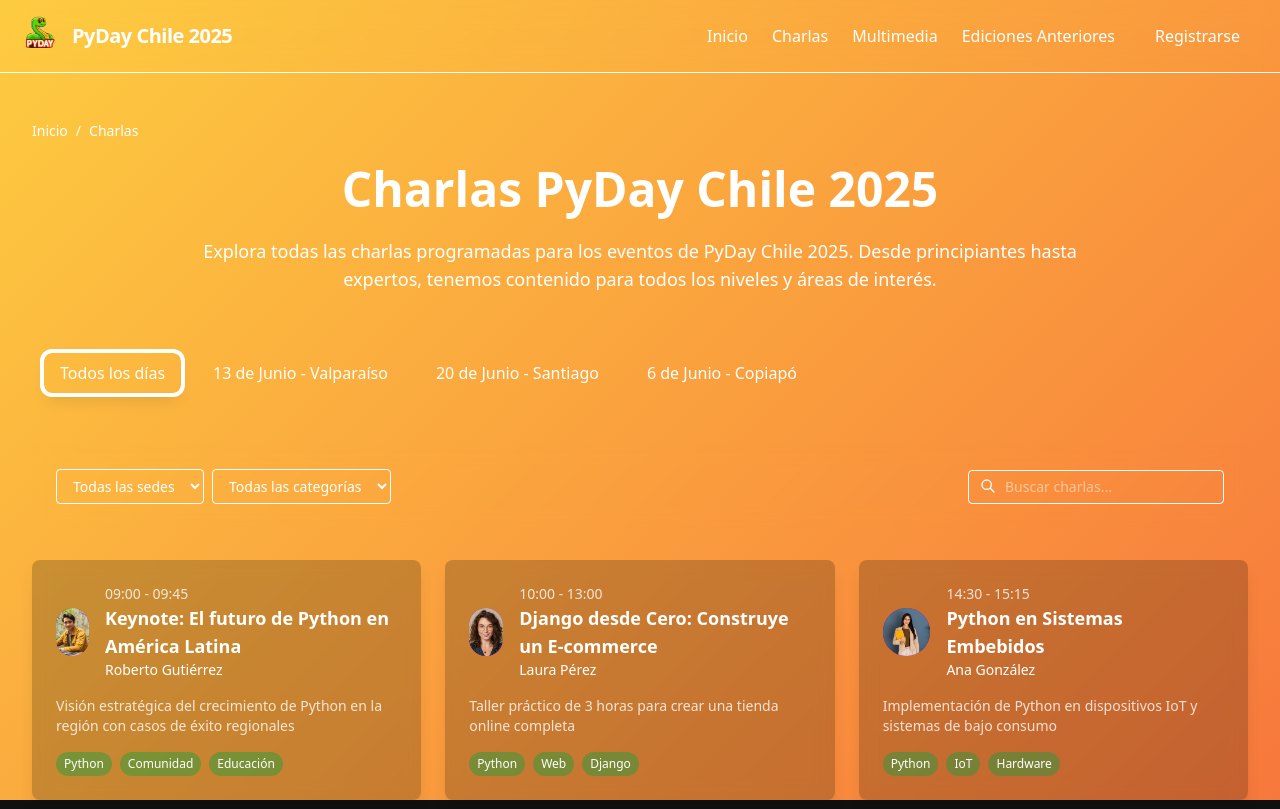
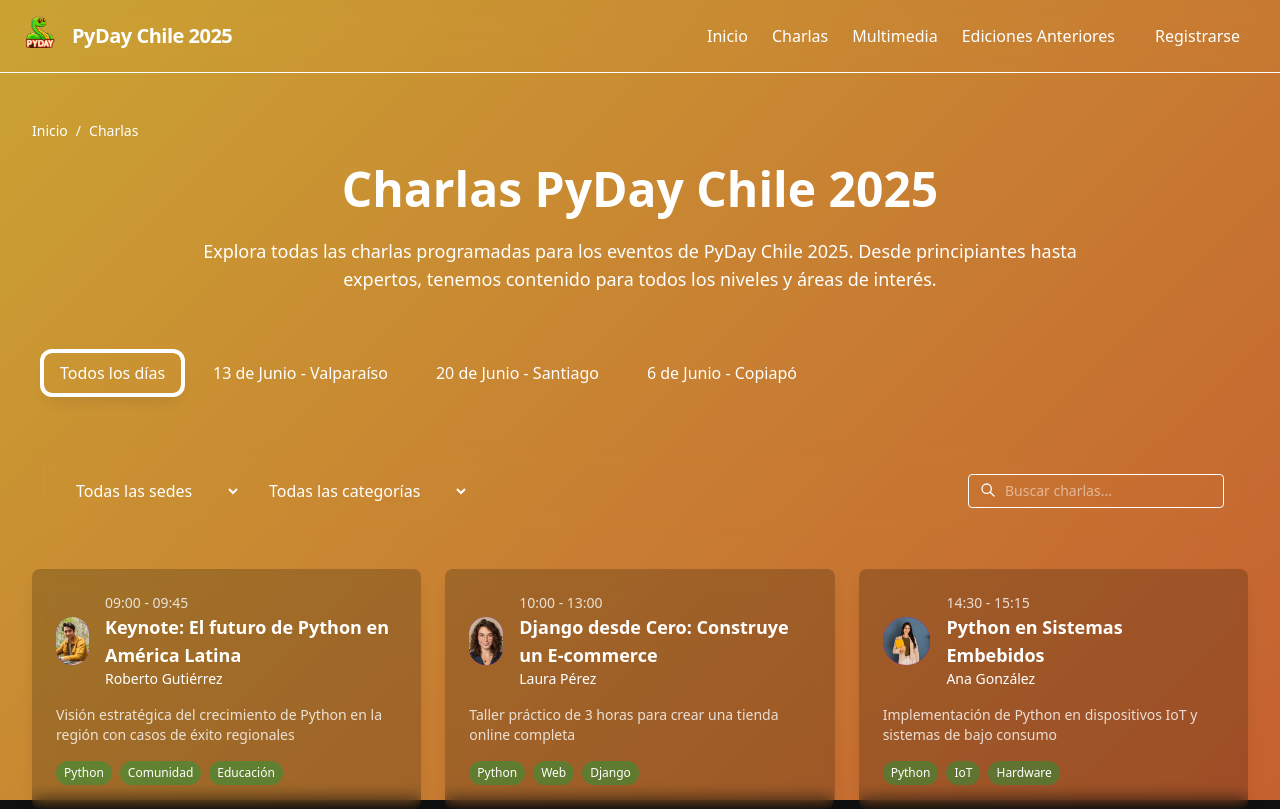
Before and after one commit to python-chile/pydaydotcl, a Next.js app: page /talks in a window 1280 px wide. Shown: the top 809 px of the page. Built offline with nearby package versions, Linux system fonts and the light colour scheme.

Commit message:
Change background brightness

```diff
--- a/src/app/globals.css
+++ b/src/app/globals.css
@@ -18,20 +18,38 @@
   /* Fondo oscuro intermedio */
 }
 
+
 body {
   background-color: var(--bg-dark);
   color: var(--text-white);
 }
 
 /* Gradiente con tránsito moderado entre los colores */
-.gradient-bg {
+/* .gradient-bg {
   background: linear-gradient(135deg,
       var(--primary-green) 0%,
       var(--accent-yellow) 50%,
       var(--outline-red) 100%);
   background-size: 400% 400%;
   animation: gradient 18s ease infinite;
+} */
+
+/* .gradient-bg {
+  background:
+    linear-gradient(rgba(0, 0, 0, 0.1), rgba(0,0,0,0.1)),
+    linear-gradient(135deg, var(--primary-green) 0%, var(--accent-yellow) 50%, var(--outline-red) 100%);
+  background-size: 400% 400%;
+  background-blend-mode: darken;
+  animation: gradient 18s ease infinite;
+} */
+
+.gradient-bg {
+  background: linear-gradient(135deg, var(--primary-green) 0%, var(--accent-yellow) 50%, var(--outline-red) 100%);
+  background-size: 400% 400%;
+  animation: gradient 18s ease infinite;
+  filter: brightness(0.8);
 }
+
 
 @keyframes gradient {
   0% {
@@ -47,7 +65,6 @@ body {
   }
 }
 
-/* Estilo para el texto del logo */
 .logo-text {
   font-family: sans-serif;
   color: var(--text-white);
@@ -85,4 +102,25 @@ body {
   .container-py {
     @apply max-w-7xl mx-auto px-4 py-12 sm:px-6 lg:px-8;
   }
+
+  .select-theme {
+    background-color: rgba(var(--bg-dark), 0.3);
+    border: 1px solid rgba(var(--primary-green), 0.2);
+    @apply text-[var(--text-white)] rounded-lg px-4 py-2.5 pr-8 text-sm md:text-base transition-all duration-200 cursor-pointer focus:outline-none focus:ring-2 focus:ring-[var(--primary-green)] hover:border-[var(--primary-green)];
+  }
+
+  .select-theme option {
+    background-color: var(--primary-green);
+    color: var(--primary-green) !important;
+    border: var(--primary-green) !important;
+    transition: background-color 0.2s ease, color 0.2s ease;
+  }
+
+  .select-theme option:hover,
+  .select-theme option:checked {
+    background-color: rgba(var(--accent-yellow) 0.3) !important;
+    color: var(--text-white) !important;
+  }
+
+
 }
--- a/src/app/talks/page.js
+++ b/src/app/talks/page.js
@@ -105,7 +105,7 @@ export default function TalksPage() {
             <select
               value={selectedCity}
               onChange={(e) => setSelectedCity(e.target.value)}
-              className="bg-py-dark/30 text-py-text border border-py-text/20 rounded px-3 py-1.5 text-sm focus:outline-none focus:ring-2 focus:ring-py-green"
+              className="select-theme"
             >
               <option value="">Todas las sedes</option>
               {Object.keys(cityData).map((cityKey) => (
@@ -118,7 +118,7 @@ export default function TalksPage() {
             <select
               value={selectedCategory}
               onChange={(e) => setSelectedCategory(e.target.value)}
-              className="bg-py-dark/30 text-py-text border border-py-text/20 rounded px-3 py-1.5 text-sm focus:outline-none focus:ring-2 focus:ring-py-green"
+              className="select-theme"
             >
               <option value="">Todas las categorías</option>
               <option value="tecnica">Técnica</option>
```
